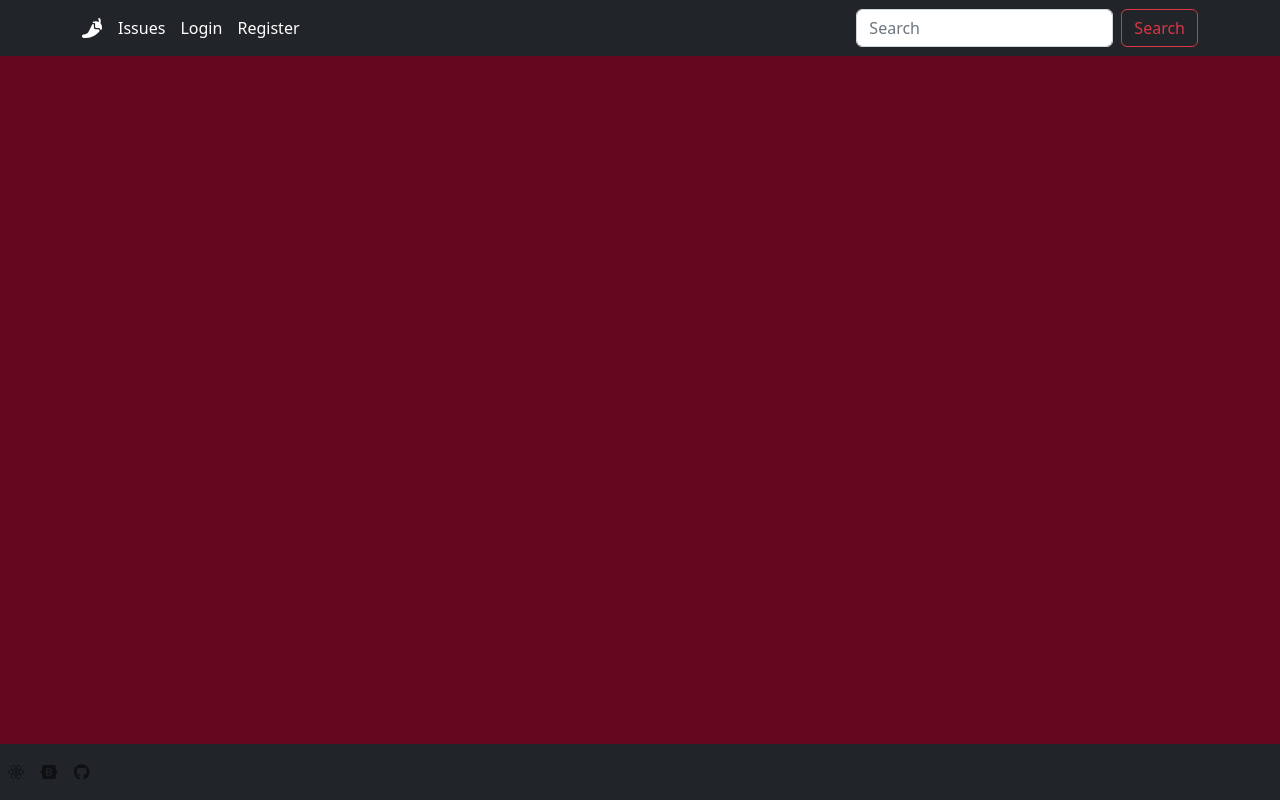
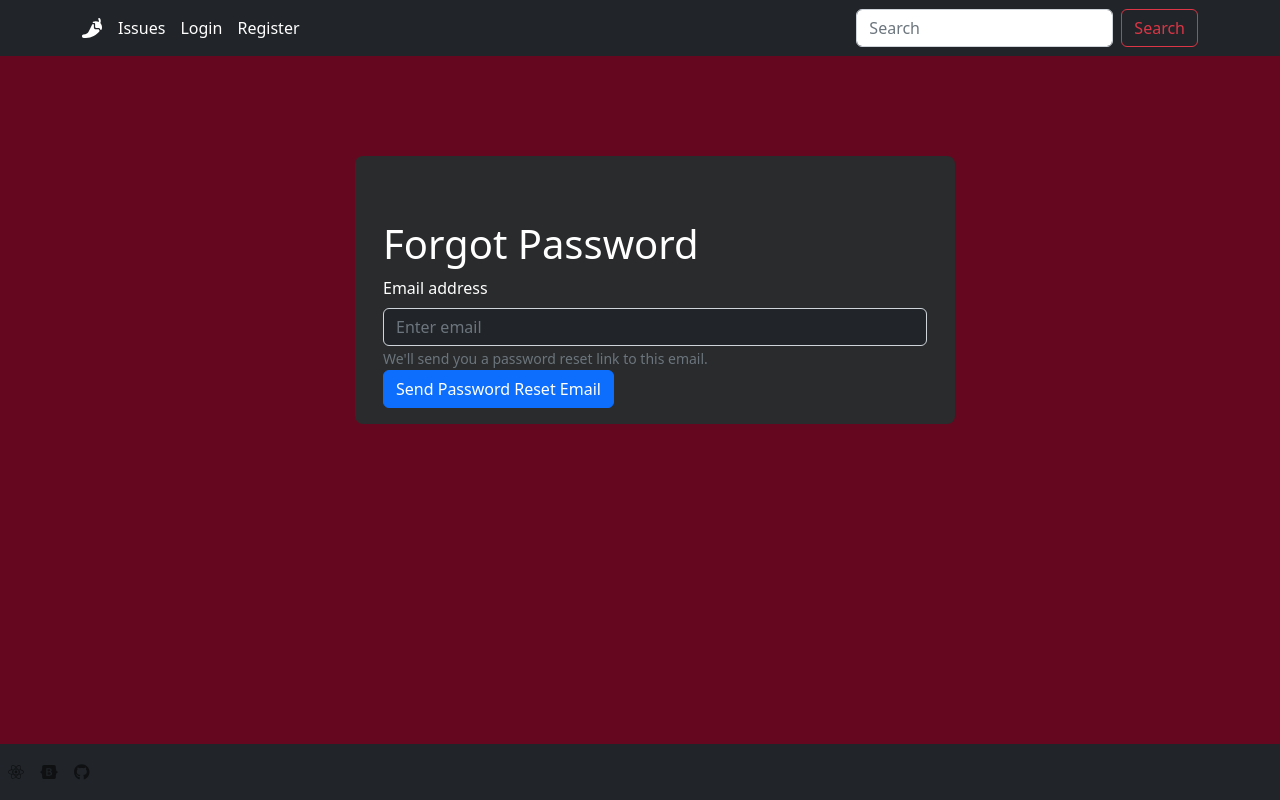
Before and after one commit to afraz98/pepper, a React (Create React App) app in the folder frontend/: page /forgot-password in a window 1280 px wide. Built offline with nearby package versions, Linux system fonts and the light colour scheme.

Commit message:
Frontend for password recovery system

```diff
--- a/frontend/src/App.js
+++ b/frontend/src/App.js
@@ -11,6 +11,7 @@ import NavigationBar from './components/Navbar';
 import Register from './views/Register';
 import { AuthProvider } from './context/AuthContext';
 import Footer from './components/Footer.js';
+import ForgotPassword from './views/ForgotPassword.js';
 
 
 function App() {
@@ -31,6 +32,8 @@ function App() {
                 <Route path='/issues/create' element={<PrivateRoute/>}>
                     <Route path='/issues/create' element={<CreateIssue/>}/>
                 </Route>
+
+                <Route path="/forgot-password" element={<ForgotPassword/>} />
             </Routes>
             <Footer />
             </AuthProvider>
--- a/frontend/src/context/AuthContext.js
+++ b/frontend/src/context/AuthContext.js
@@ -17,7 +17,6 @@ export const AuthProvider = ({ children }) => {
   const navigate = useNavigate();
 
   const loginUser = async (username, password) => {
-    console.log(JSON.stringify({username, password}))
 
     const response = await fetch("http://localhost:8000/api/token/", {
       method: "POST",
@@ -37,14 +36,11 @@ export const AuthProvider = ({ children }) => {
       localStorage.setItem("authTokens", JSON.stringify(data));
       navigate("/issues");
     } else {
-        console.log(data)
       alert("Unable to login. Please double-check your credentials or try again later.");
     }
   };
 
   const registerUser = async (username, password, password2) => {
-    console.log(JSON.stringify({username, password, password2}))
-
     const response = await fetch("http://localhost:8000/api/register/", {
       method: "POST",
       headers: {
--- /dev/null
+++ b/frontend/src/style/forgot_password.css
@@ -0,0 +1,11 @@
+.forgot-password {
+    background-color: #292b2c;
+    border-radius: .5em;
+    margin-bottom: 1em;
+    margin-left: auto;
+    margin-right: auto;
+    margin-top: 100px;
+    padding: 1em;
+    text-align: left;
+    width: 600px;
+}
--- a/frontend/src/style/modal copy.css
+++ /dev/null
@@ -1,3 +0,0 @@
-.modal {
-    background-color: #292b2c;
-}
--- /dev/null
+++ b/frontend/src/views/ForgotPassword.js
@@ -0,0 +1,51 @@
+import React, { useState } from 'react';
+import { Container, Form, Button, Alert } from 'react-bootstrap';
+import "../style/forgot_password.css"
+
+function ForgotPassword() {
+  const [email, setEmail] = useState('');
+  const [showAlert, setShowAlert] = useState(false);
+
+  const handleSubmit = (e) => {
+    e.preventDefault();
+    // TODO: Implement password recovery routine.
+    // (1) Send an email to the email associated with the user
+    // (2) Have the user click this link
+    // (3) Update user password, store in user data
+    setShowAlert(true);
+  }
+
+  return (
+    <main className="container">
+      <div className="row">
+        <div className="col-md-6 col-sm-10 mx-auto p-0">
+          <div className="forgot-password">
+              <section>
+                <Container className="mt-5">
+                <h1>Forgot Password</h1>
+                {
+                    showAlert && <Alert variant="success" onClose={() => setShowAlert(false)} dismissible> Password reset email sent to {email}.</Alert>
+                }
+                <Form onSubmit={handleSubmit}>
+                    <Form.Group controlId="formBasicEmail">
+                    <Form.Label>Email address</Form.Label>
+                    <Form.Control type="email" placeholder="Enter email" className="bg-dark text-white" value={email} onChange={(e) => setEmail(e.target.value)} />
+                    <Form.Text className="text-muted">
+                        We'll send you a password reset link to this email.
+                    </Form.Text>
+                    </Form.Group>
+
+                    <Button variant="primary" type="submit">
+                    Send Password Reset Email
+                    </Button>
+                </Form>
+                </Container>
+              </section>
+          </div>
+        </div>
+      </div>
+    </main>
+  );
+}
+
+export default ForgotPassword;
--- a/frontend/src/views/IssuePage.js
+++ b/frontend/src/views/IssuePage.js
@@ -1,6 +1,7 @@
 import React, { useContext, useEffect, useState } from "react";
 import axios from "axios";
 import AuthContext from "../context/AuthContext";
+
 import { useNavigate, useParams } from "react-router-dom";
 import { Container, Row, Col, Form, Button, Card } from "react-bootstrap";
 import { FontAwesomeIcon } from "@fortawesome/react-fontawesome";
--- a/frontend/src/views/IssuesPage.js
+++ b/frontend/src/views/IssuesPage.js
@@ -2,7 +2,7 @@ import React, { useState, useEffect, useContext } from "react";
 import axios from "axios";
 import AuthContext from "../context/AuthContext";
 import { Link, useNavigate } from "react-router-dom";
-import Table from "react-bootstrap/Table";
+import { Table } from "react-bootstrap";
 import '../style/issuespage.css'
 
 const IssuesPage = () => {
--- a/frontend/src/views/Login.js
+++ b/frontend/src/views/Login.js
@@ -2,10 +2,9 @@
 
 import React, { useContext } from "react";
 import AuthContext from '../context/AuthContext';
+
+import { Button, Form } from "react-bootstrap";
 import "../style/login.css";
-
-import Button from 'react-bootstrap/Button';
-import Form from 'react-bootstrap/Form';
 
 const Login = () => {
   const { loginUser } = useContext(AuthContext);
@@ -28,16 +27,20 @@ const Login = () => {
                   <hr />
                   <Form.Group>
                   <Form.Label>Username</Form.Label>
-                  <Form.Control type="text" id="username" placeholder="user.name" />
+                  <Form.Control className="bg-dark text-white" type="text" id="username" placeholder="user.name" />
                   </Form.Group>
 
                   <Form.Group>
                   <Form.Label>Password</Form.Label>
-                  <Form.Control type="password" id="password" placeholder="********" />
+                  <Form.Control className="bg-dark text-white" type="password" id="password" placeholder="********" />
                   </Form.Group>
 
                   <hr/>
-                  <Button variant="danger" type="submit">Login</Button>
+                  <div className="d-flex justify-content-center">
+                    <Button className="mx-auto" variant="danger" type="submit">Login</Button>
+                  </div>
+                  <a href="/forgot-password"> Forgot password? </a>
+                  <p> Need an account? <a href="/register">Register here</a></p>
                 </Form>
               </section>
           </div>
--- a/frontend/src/views/Register.js
+++ b/frontend/src/views/Register.js
@@ -1,7 +1,6 @@
 import { useState, useContext } from "react";
 import AuthContext from "../context/AuthContext";
-import Button from 'react-bootstrap/Button';
-import Form from 'react-bootstrap/Form';
+import { Button, Form} from 'react-bootstrap';
 
 import '../style/register.css';
 
--- a/frontend/src/views/modal.css
+++ /dev/null
@@ -1,3 +0,0 @@
-.modal {
-    background-color: #292b2c;
-}
```
